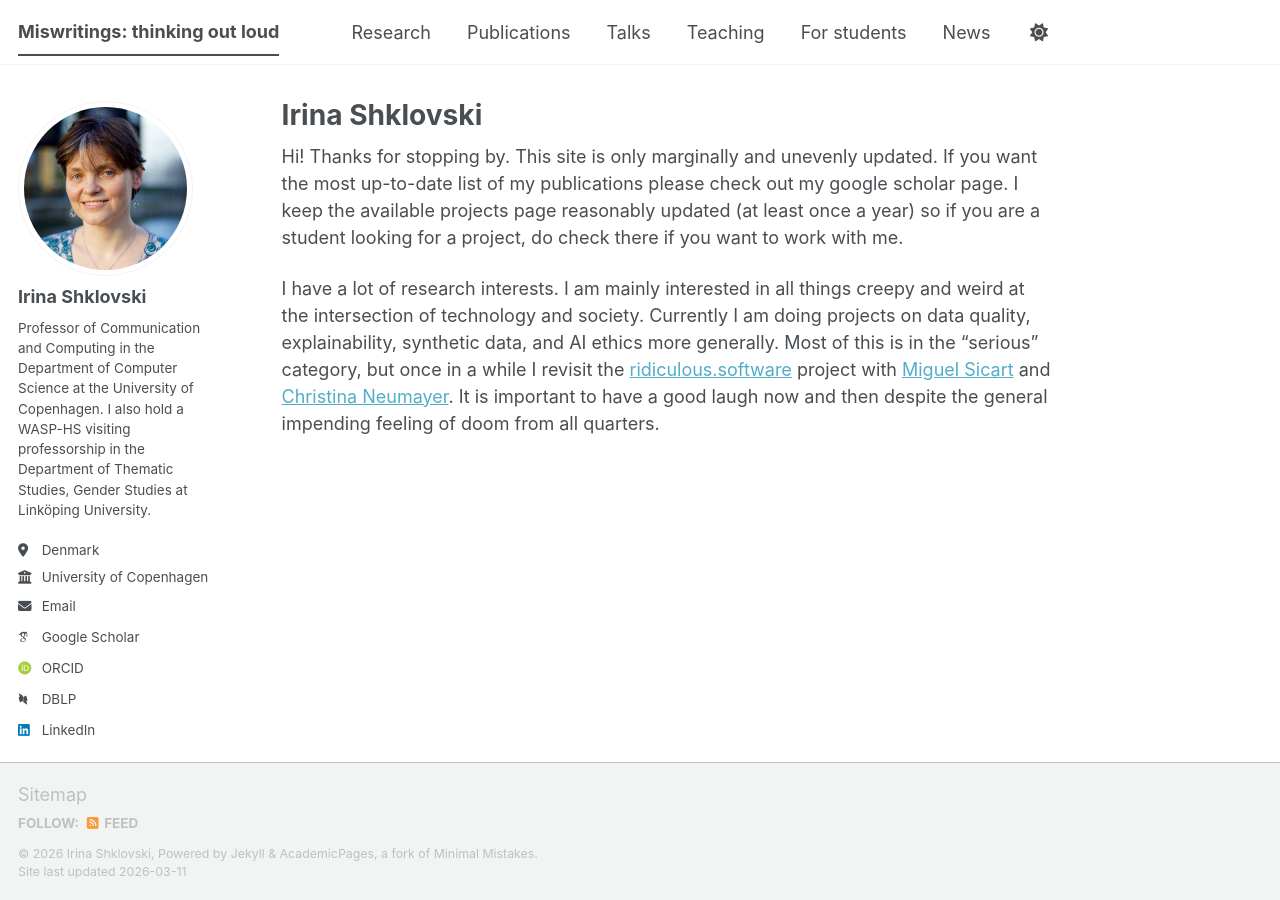
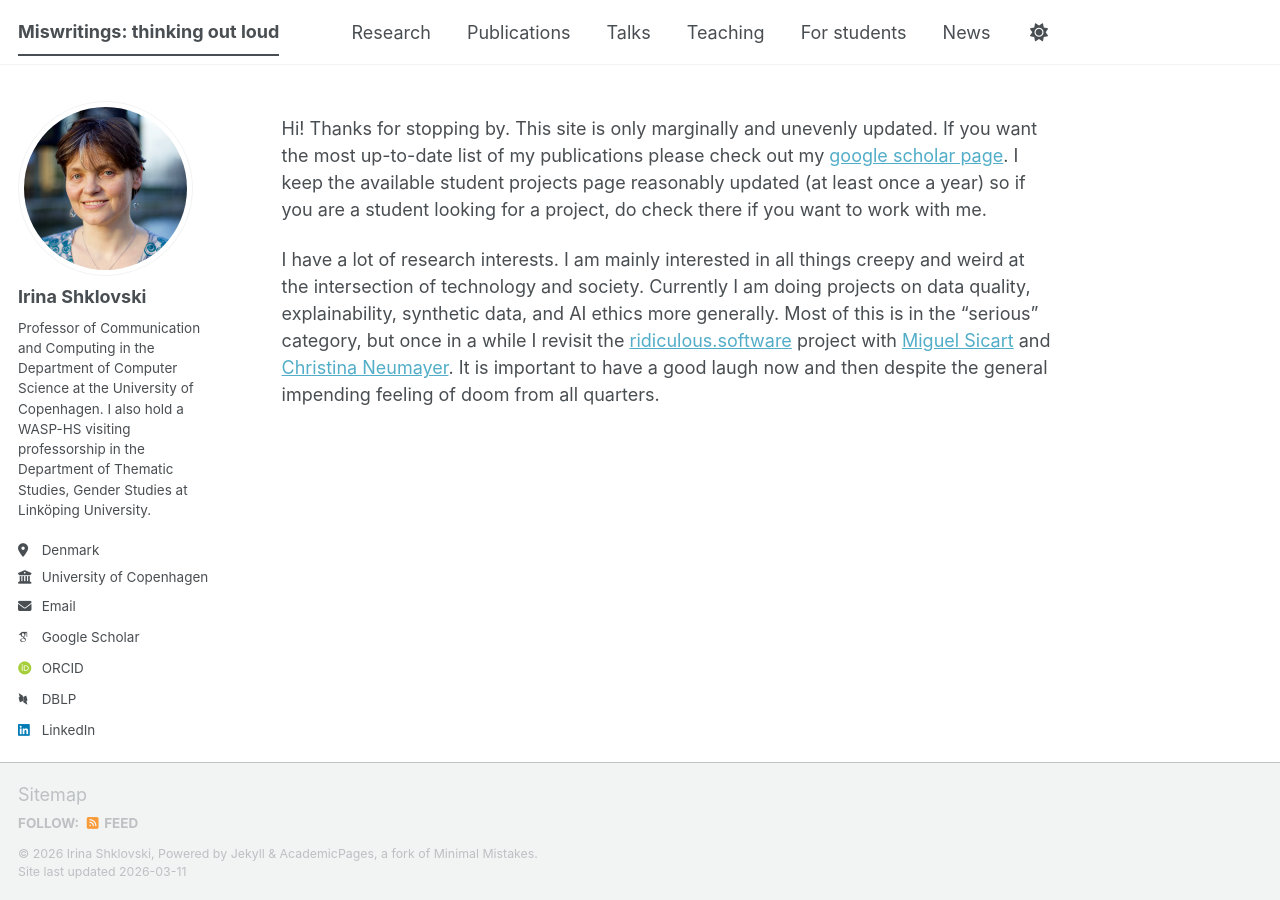
Before and after one commit to quillis/quillis.github.io, a Jekyll site: the page built from _pages/about.md, in a window 1280 px wide. Built offline with Jekyll 4.4.1, drawn with Linux system fonts in a browser that asks for light colours; some web fonts are replaced; a script bundle is joined from its source files by our own code; library files that are not in the unit come from our copies.

Commit message:
about changes

```diff
--- a/_pages/about.md
+++ b/_pages/about.md
@@ -1,12 +1,12 @@
 ---
 permalink: /
-title: "Irina Shklovski"
+title: ""
 author_profile: true
 redirect_from:
   - /about/
   - /about.html
 ---
-Hi! Thanks for stopping by. This site is only marginally and unevenly updated. If you want the most up-to-date list of my publications please check out my google scholar page. I keep the available projects page reasonably updated (at least once a year) so if you are a student looking for a project, do check there if you want to work with me.
+Hi! Thanks for stopping by. This site is only marginally and unevenly updated. If you want the most up-to-date list of my publications please check out my [google scholar page](https://scholar.google.com/citations?user=ufIlFCIAAAAJ&hl=en). I keep the available student projects page reasonably updated (at least once a year) so if you are a student looking for a project, do check there if you want to work with me.
 
 
 I have a lot of research interests. I am mainly interested in all things creepy and weird at the intersection of technology and society. Currently I am doing projects on data quality, explainability, synthetic data, and AI ethics more generally. Most of this is in the "serious" category, but once in a while I revisit the [ridiculous.software](https://ridiculous.software/) project with [Miguel Sicart](https://miguelsicart.net/) and [Christina Neumayer](https://researchprofiles.ku.dk/en/persons/christina-neumayer/). It is important to have a good laugh now and then despite the general impending feeling of doom from all quarters.
```
